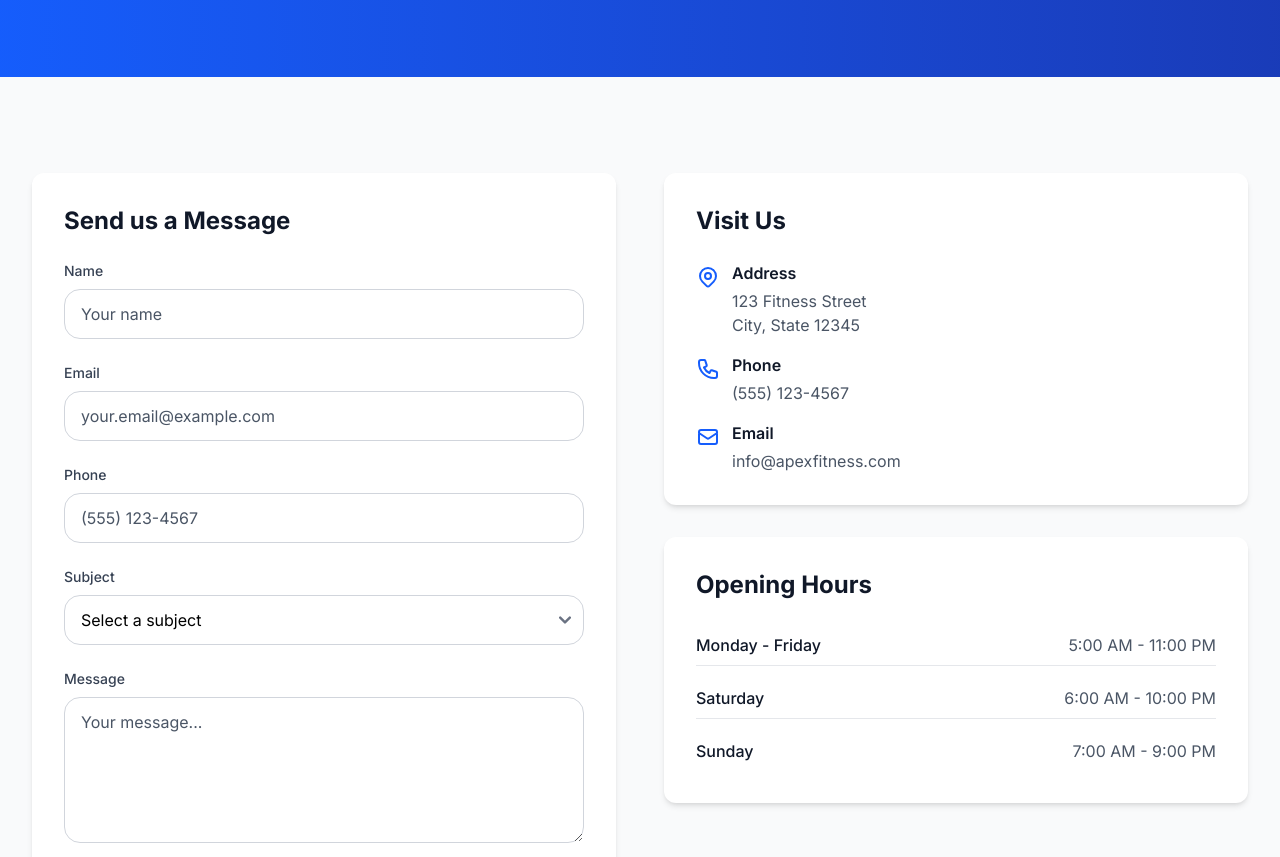
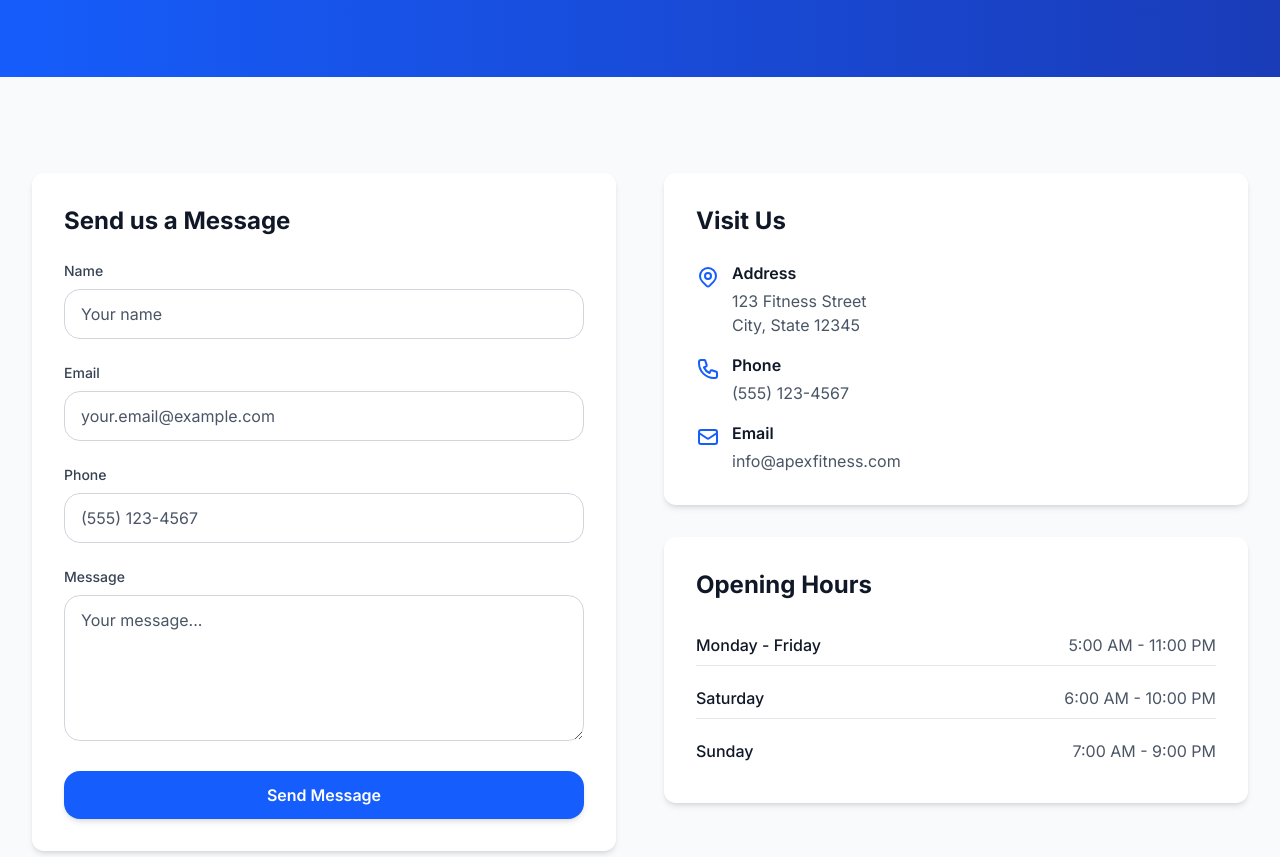
Before and after one commit to massacodes/apex-fitness, a website built with Vite: page contact.html in a window 1280 px wide. Shown: the part 240-1097 px from the top of the page. Built offline with nearby package versions, Linux system fonts and the light colour scheme.

Commit message:
Remove subject field from contact form

```diff
--- a/contact.html
+++ b/contact.html
@@ -173,26 +173,7 @@
                   placeholder="(555) 123-4567"
                 />
               </div>
-              <div>
-                <label
-                  for="subject"
-                  class="block text-sm font-medium text-gray-700 dark:text-gray-300 mb-2"
-                  >Subject</label
-                >
-                <select
-                  id="subject"
-                  name="subject"
-                  required
-                  class="w-full px-4 py-3 border border-gray-300 dark:border-gray-600 rounded-lg focus:ring-2 focus:ring-blue-500 focus:border-transparent dark:bg-gray-800 dark:text-white transition-colors"
-                >
-                  <option value="">Select a subject</option>
-                  <option value="membership">Membership Inquiry</option>
-                  <option value="training">Personal Training</option>
-                  <option value="classes">Group Classes</option>
-                  <option value="general">General Question</option>
-                  <option value="other">Other</option>
-                </select>
-              </div>
+
               <div>
                 <label
                   for="message"
@@ -210,7 +191,7 @@
               </div>
               <button
                 type="submit"
-                class="w-full px-6 py-3 bg-blue-600 hover:bg-blue-700 text-white font-semibold rounded-lg shadow-md hover:shadow-lg transform hover:-translate-y-0.5 transition-all duration-300"
+                class="w-full px-6 py-3 bg-blue-600 hover:bg-blue-700 text-white font-semibold rounded-lg shadow-md hover:shadow-lg transform transition-all duration-300"
               >
                 Send Message
               </button>
```
